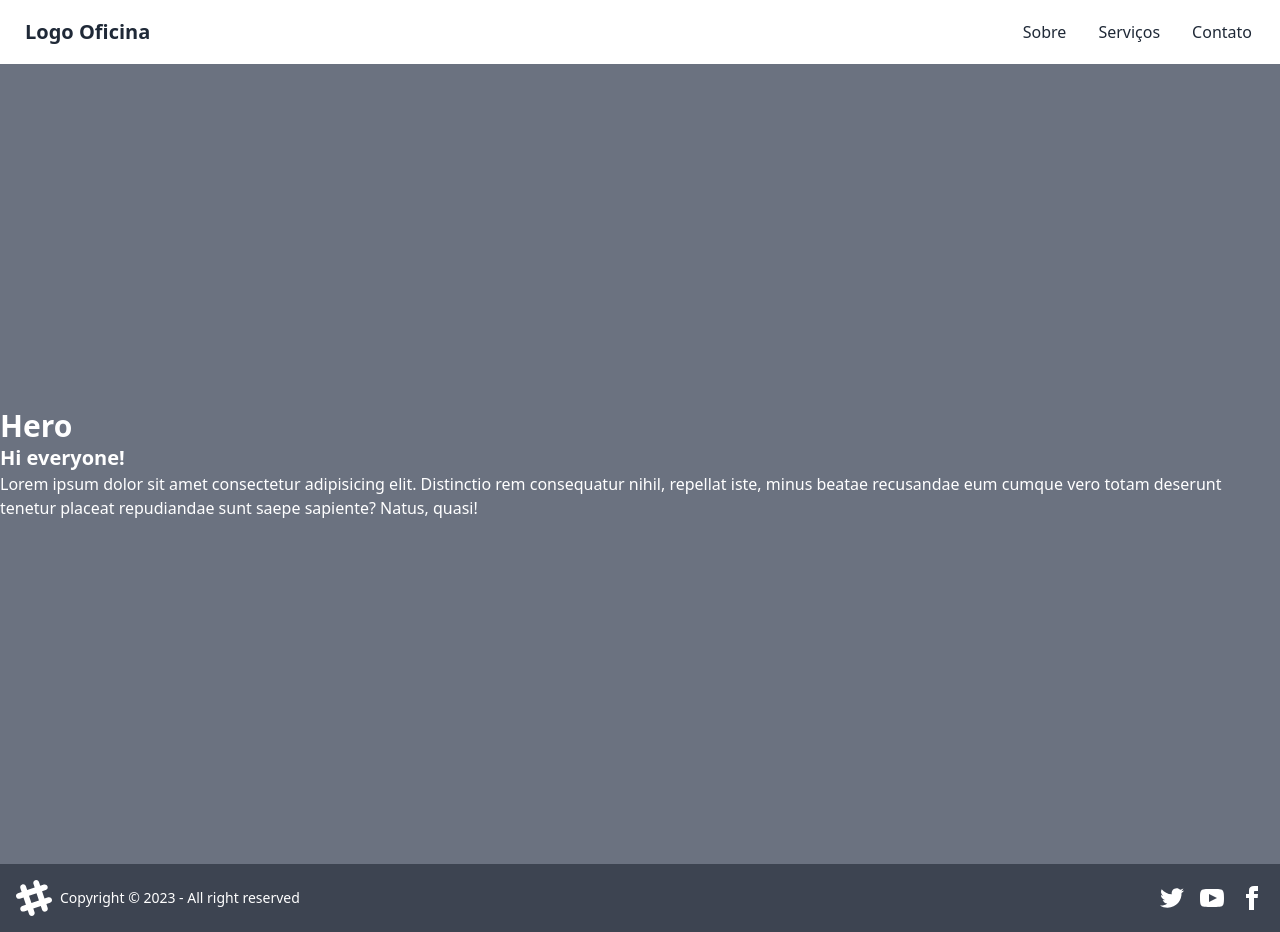
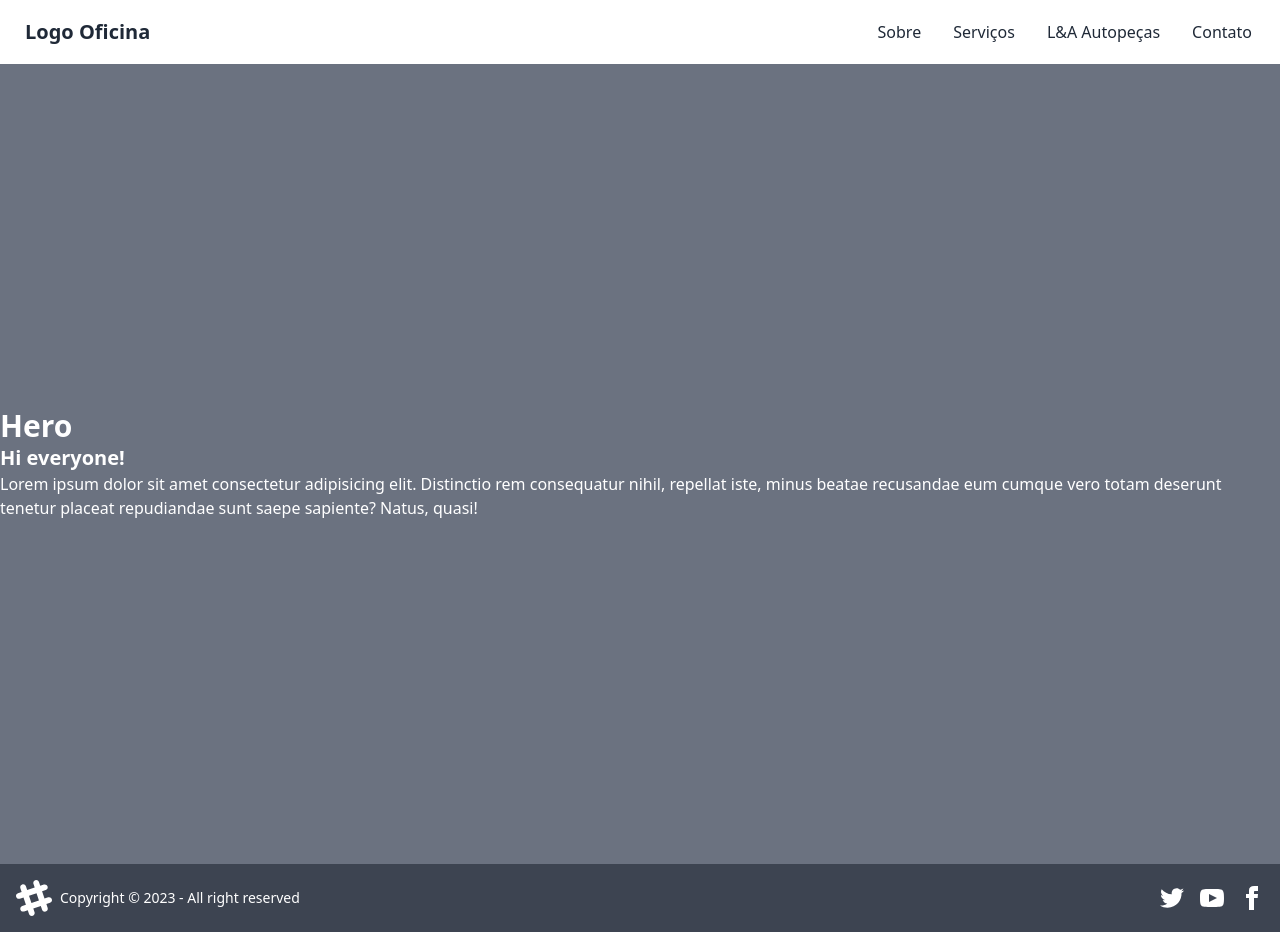
Before and after one commit to Diego-Girao/laudier-oficina, a React (Vite) app: page / in a window 1280 px wide. Built offline with nearby package versions, Linux system fonts and the light colour scheme.

Commit message:
Feat add navbar new item

```diff
--- a/src/components/Header/Header.jsx
+++ b/src/components/Header/Header.jsx
@@ -15,6 +15,9 @@ export default function Header() {
 						<a>Serviços</a>
 					</li>
 					<li>
+						<a>L&A Autopeças</a>
+					</li>
+					<li>
 						<a>Contato</a>
 					</li>
 				</ul>
```
